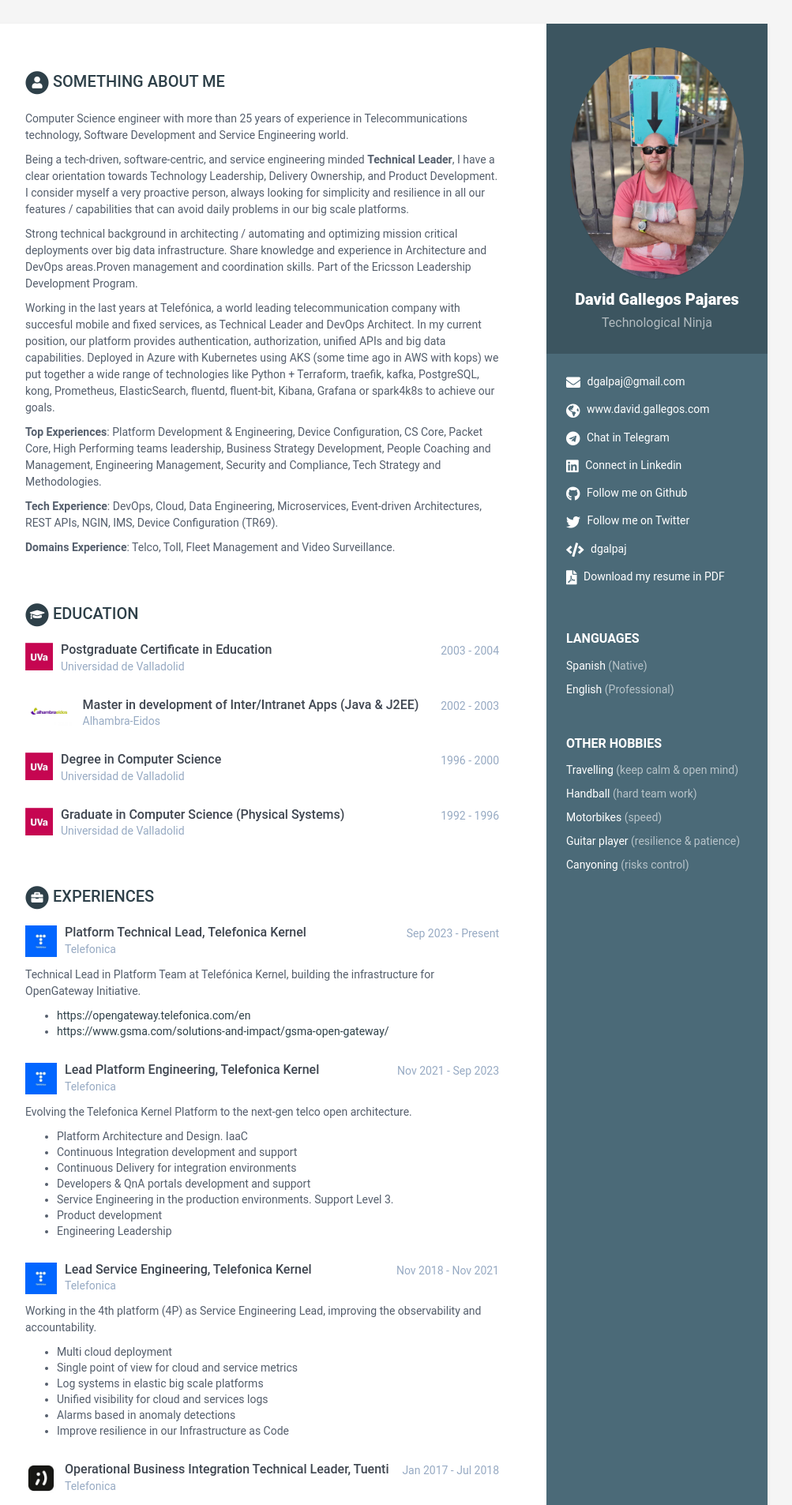
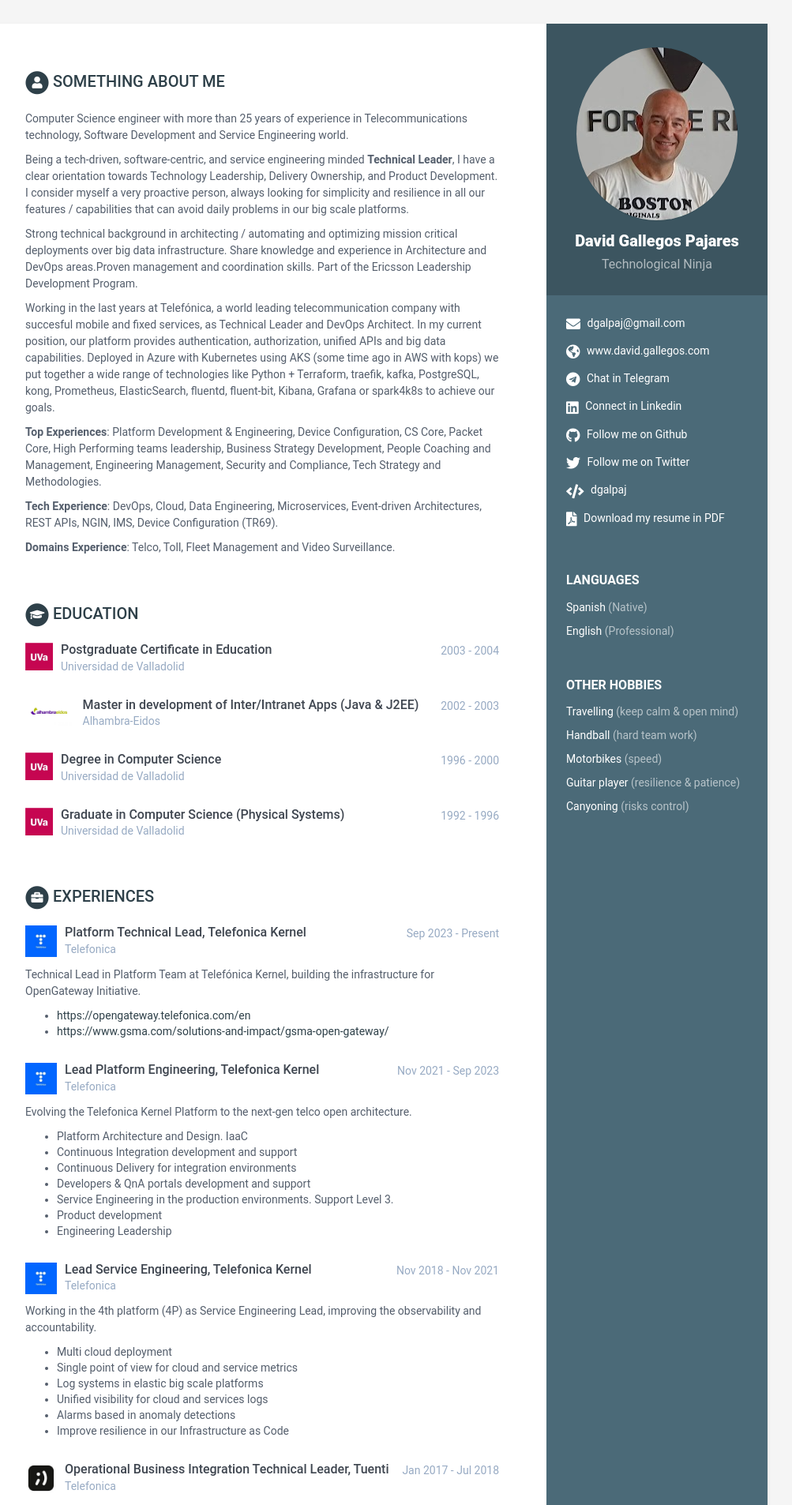
Before and after one commit to dgalpaj/dgalpaj.github.io, a Jekyll site: the page built from index.html, in a window 1280 px wide. Shown: the top 1906 px of the page at 79% size, without its empty margins (168-1171 px from the left). Built offline with Jekyll 4.4.1, drawn with Linux system fonts in a browser that asks for light colours.

Commit message:
Update data.yml

```diff
--- a/_data/data.yml
+++ b/_data/data.yml
@@ -9,7 +9,7 @@ sidebar:
     # Profile information
     name: David Gallegos Pajares
     tagline: Technological Ninja
-    avatar: IMG-20190609-WA0031.jpg  #place a 100x100 picture inside /assets/images/ folder and provide the name of the file below
+    avatar: user-profile-pic.png  #place a 100x100 picture inside /assets/images/ folder and provide the name of the file below
 
     # Sidebar links
     email: dgalpaj@gmail.com
```
